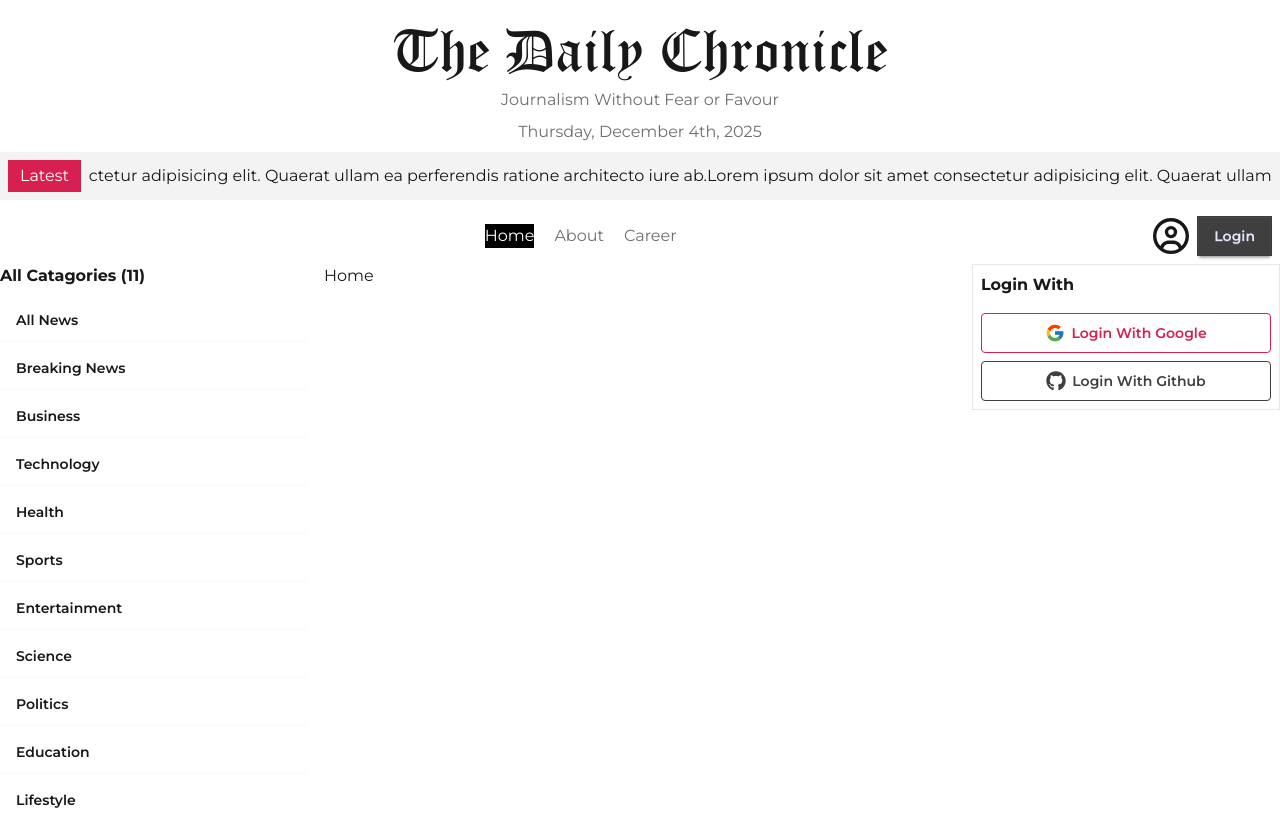
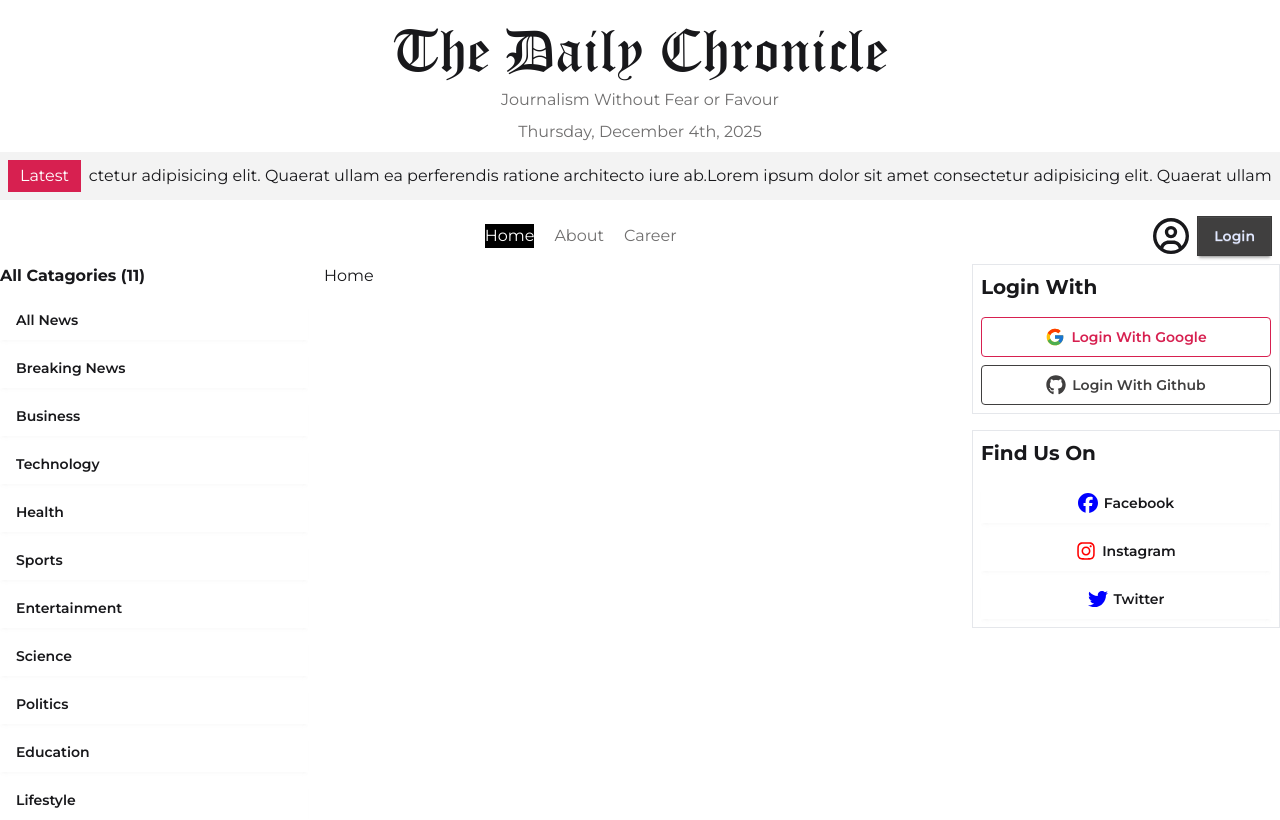
Before and after one commit to mirazahmeed/newspaper, a React app: page / in a window 1280 px wide. Built offline with nearby package versions, Linux system fonts and the light colour scheme; the HTML template or start-up script is replaced by a standard one.

Commit message:
feat: Introduce 'Find Us' social links and enhance NewsCard UI with bookmark/share icons and conditional detail display.

```diff
--- /dev/null
+++ b/src/Components/HomeLayout/FindUs.jsx
@@ -0,0 +1,28 @@
+import React from "react";
+import { FaFacebook, FaInstagram, FaTwitter } from "react-icons/fa6";
+
+const FindUs = () => {
+	return (
+		<div>
+			<div className="border border-gray-200 p-2">
+				<h3 className="font-bold text-xl">Find Us On</h3>
+				<div className="flex gap-2 mt-4 flex-col w-full">
+					<button className="btn text-xs md:text-sm bg-white border-0 hover:bg-gray-200 rounded-none">
+						<FaFacebook size={20} color="blue"/>
+						Facebook
+					</button>
+					<button className="btn text-xs md:text-sm bg-white border-0 hover:bg-gray-200 rounded-none">
+						<FaInstagram size={20} color="red"/>
+						Instagram
+					</button>
+					<button className="btn text-xs md:text-sm bg-white border-0 hover:bg-gray-200 rounded-none">
+						<FaTwitter size={20} color="blue"/>
+						Twitter
+					</button>
+				</div>
+			</div>
+		</div>
+	);
+};
+
+export default FindUs;
--- a/src/Components/HomeLayout/RightAside.jsx
+++ b/src/Components/HomeLayout/RightAside.jsx
@@ -1,10 +1,12 @@
 import React from 'react'
 import SocialLogin from './SocialLogin'
+import FindUs from './FindUs'
 
 const RightAside = () => {
   return (
-    <div>
+    <div className='flex flex-col gap-4'>
       <SocialLogin />
+      <FindUs />
     </div>
   )
 }
--- a/src/Components/HomeLayout/SocialLogin.jsx
+++ b/src/Components/HomeLayout/SocialLogin.jsx
@@ -5,7 +5,7 @@ import { FaGithub } from "react-icons/fa6";
 const SocialLogin = () => {
 	return (
 		<div className="border border-gray-200 p-2">
-			<h3 className="font-bold">Login With</h3>
+			<h3 className="font-bold text-xl">Login With</h3>
 			<div className="flex gap-2 mt-4 flex-col w-full">
 				<button className="btn btn-secondary btn-outline text-xs md:text-sm hover:bg-gray-200 hover:border-blue-400 hover:text-blue-400">
 					<FcGoogle size={20} />
--- a/src/Components/NewsCard.jsx
+++ b/src/Components/NewsCard.jsx
@@ -1,11 +1,12 @@
 import React from "react";
+import { FaRegBookmark } from "react-icons/fa6";
+import { IoMdShare } from "react-icons/io";
 
 const NewsCard = ({ news }) => {
 	return (
-    <div className="max-w-xl mx-auto bg-white rounded-xl shadow border border-gray-100 p-4 space-y-4">
-
+		<div className="max-w-xl mx-auto bg-white shadow border border-gray-100 space-y-4 mt-4">
 			{/* Header */}
-      <div className="flex items-center justify-between">
+			<div className="flex items-center justify-between bg-base-200 p-4">
 				<div className="flex items-center gap-3">
 					<div className="h-10 w-10 rounded-full overflow-hidden bg-gray-200">
 						<img
@@ -20,27 +21,30 @@ const NewsCard = ({ news }) => {
 							{news.author.name}
 						</p>
 						<p className="text-xs text-gray-500">
-              {new Date(news.author.published_date).toLocaleDateString()}
+							{new Date(
+								news.author.published_date
+							).toLocaleDateString()}
 						</p>
 					</div>
 				</div>
 
+				<div>
 					<button className="btn btn-sm btn-ghost rounded-full">
-          <svg xmlns="http://www.w3.org/2000/svg" className="h-4 w-4"
-            viewBox="0 0 24 24" fill="none" stroke="currentColor">
-            <path strokeLinecap="round" strokeLinejoin="round" strokeWidth="1.8"
-              d="M8.25 9.75L15.75 4.5m-7.5 4.5l7.5 5.25m-7.5-5.25L6 8.25m2.25 1.5L6 12m9.75-7.5A2.25 2.25 0 1118 6.75 2.25 2.25 0 0115.75 4.5zm0 9A2.25 2.25 0 1118 15.75 2.25 2.25 0 0115.75 13.5zm-9 3A2.25 2.25 0 119 18.75 2.25 2.25 0 016.75 16.5z" />
-          </svg>
+						<FaRegBookmark size={20} />
+					</button>
+					<button className="btn btn-sm btn-ghost rounded-full">
+						<IoMdShare size={20} />
 					</button>
 				</div>
-
+			</div>
+			<div className="p-4">
 				{/* Title */}
 				<h2 className="text-lg font-bold leading-snug text-gray-900">
 					{news.title}
 				</h2>
 
 				{/* Image */}
-      <div className="overflow-hidden rounded-lg">
+				<div className="overflow-hidden">
 					<img
 						src={news.image_url}
 						alt={news.title}
@@ -53,25 +57,36 @@ const NewsCard = ({ news }) => {
 					{news.tags.map((tag, idx) => (
 						<span
 							key={idx}
-            className="bg-gray-100 px-2 py-1 rounded-full text-gray-600"
-          >
+							className="bg-gray-100 px-2 py-1 rounded-full text-gray-600">
 							#{tag}
 						</span>
 					))}
 				</div>
 
 				{/* Details */}
+				<div>
+					{
+						news.details.length > 100 ? (
+							<>
 								<p className="text-gray-600 text-sm line-clamp-3">
 									{news.details}
 								</p>
-
-      <a href="#" className="inline-flex text-xs font-semibold text-red-500 hover:underline">
+								<a
+									href="#"
+									className="inline-flex text-xs font-semibold text-red-500 hover:underline">
 									Read More
 								</a>
+							</>
+						) : (
+							<p className="text-gray-600 text-sm line-clamp-3">
+								{news.details}
+							</p>
+						)
+					}
+				</div>
 
 				{/* Footer */}
 				<div className="flex items-center justify-between pt-2 border-t border-gray-100">
-
 					{/* Rating */}
 					<div className="flex items-center gap-1">
 						<div className="flex">
@@ -81,9 +96,10 @@ const NewsCard = ({ news }) => {
 									xmlns="http://www.w3.org/2000/svg"
 									viewBox="0 0 20 20"
 									className={`h-4 w-4 ${
-                  i < news.rating.number ? "fill-orange-400" : "fill-gray-300"
-                }`}
-              >
+										i < news.rating.number
+											? "fill-orange-400"
+											: "fill-gray-300"
+									}`}>
 									<path d="M9.049 2.927c.3-.921 1.603-.921 1.902 0l1.07 3.292a1 1 0 00.95.69h3.462c.969 0 1.371 1.24.588 1.81l-2.802 2.036a1 1 0 00-.364 1.118l1.07 3.292c.3.921-.755 1.688-1.54 1.118l-2.802-2.036a1 1 0 00-1.176 0L6.515 16.29c-.784.57-1.838-.197-1.539-1.118l1.07-3.292a1 1 0 00-.364-1.118L2.88 8.72c-.783-.57-.38-1.81.588-1.81h3.461a1 1 0 00.951-.69l1.07-3.292z" />
 								</svg>
 							))}
@@ -95,10 +111,18 @@ const NewsCard = ({ news }) => {
 
 					{/* Views */}
 					<div className="flex items-center gap-1 text-xs text-gray-500">
-          <svg xmlns="http://www.w3.org/2000/svg" className="h-4 w-4"
-            viewBox="0 0 24 24" fill="none" stroke="currentColor">
-            <path strokeLinecap="round" strokeLinejoin="round" strokeWidth="1.8"
-              d="M2.25 12s2.5-6.75 9.75-6.75S21.75 12 21.75 12s-2.5 6.75-9.75 6.75S2.25 12 2.25 12z" />
+						<svg
+							xmlns="http://www.w3.org/2000/svg"
+							className="h-4 w-4"
+							viewBox="0 0 24 24"
+							fill="none"
+							stroke="currentColor">
+							<path
+								strokeLinecap="round"
+								strokeLinejoin="round"
+								strokeWidth="1.8"
+								d="M2.25 12s2.5-6.75 9.75-6.75S21.75 12 21.75 12s-2.5 6.75-9.75 6.75S2.25 12 2.25 12z"
+							/>
 							<circle cx="12" cy="12" r="3" strokeWidth="1.8" />
 						</svg>
 						<span>{news.total_view}</span>
@@ -108,13 +132,15 @@ const NewsCard = ({ news }) => {
 				{/* Badges */}
 				<div className="flex gap-2 pt-2">
 					{news.others?.is_today_pick && (
-          <span className="badge badge-primary">Today's Pick</span>
+						<span className="badge badge-primary">
+							Today's Pick
+						</span>
 					)}
 					{news.others?.is_trending && (
 						<span className="badge badge-secondary">Trending</span>
 					)}
 				</div>
-
+			</div>{" "}
 		</div>
 	);
 };
```
Lines whose indentation alone changed are shown as unchanged.
